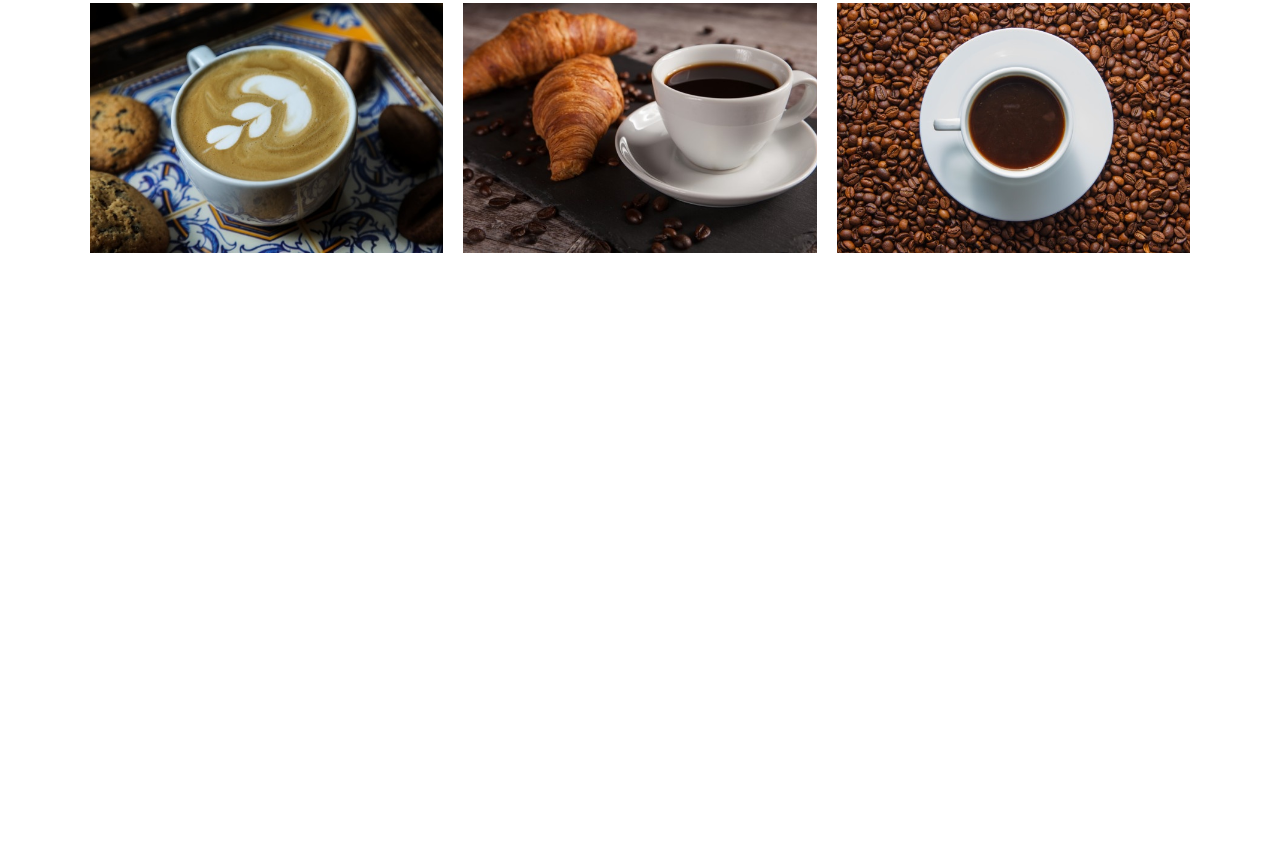
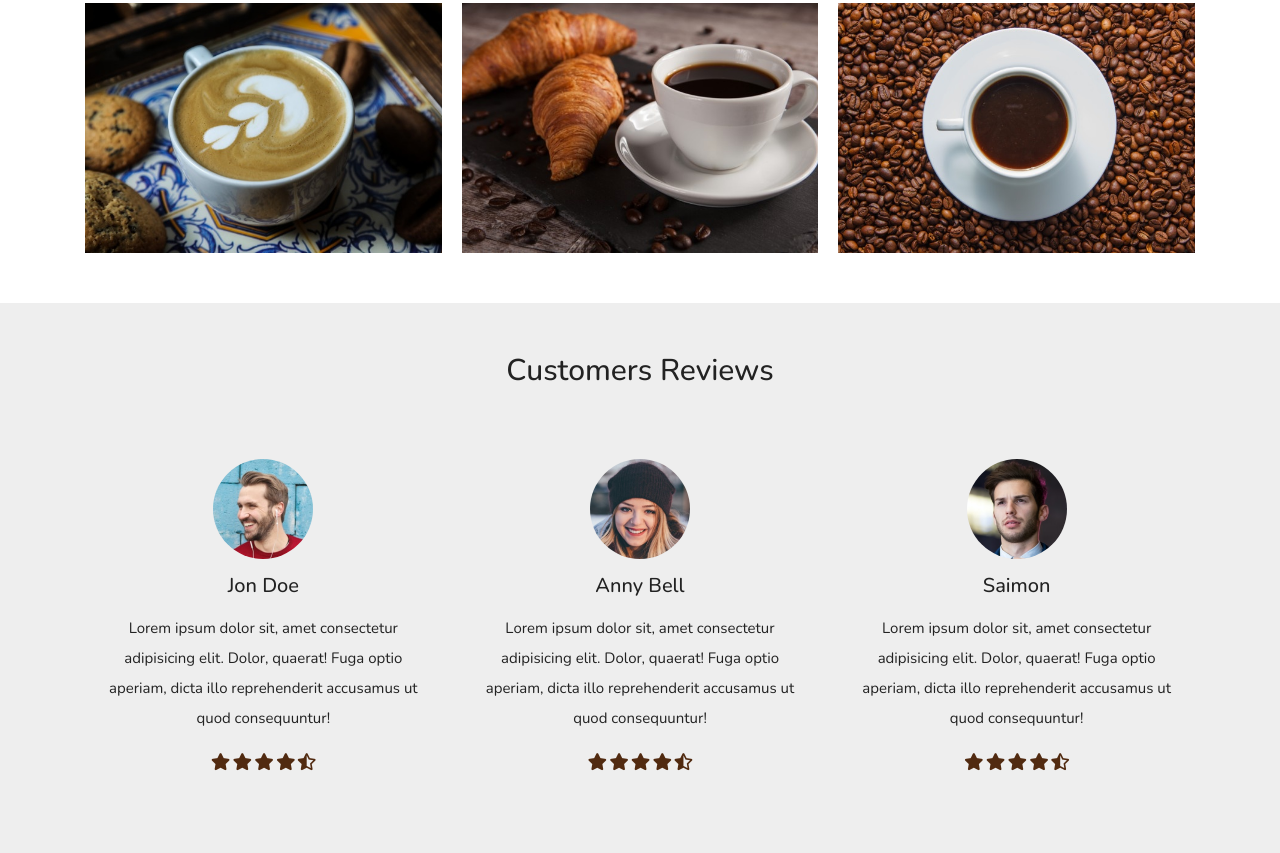
Before and after one commit to taiseen/coffee-shop-v1-bs-sass, a plain HTML site: page index.html in a window 1280 px wide. Shown: the part 2889-3742 px from the top of the page. Before the commit the page ends 3192 px from the top, so only its background shows below. Drawn offline with nearby package versions, Linux system fonts and the light colour scheme.

Commit message:
till reviews ==> OK

```diff
--- a/assets/css/_gallery.scss
+++ b/assets/css/_gallery.scss
@@ -1,7 +1,4 @@
 .gallery {
-
-    max-width: 1120px;
-    margin   : 0 auto;
 
     .box-container {
 
@@ -39,6 +36,7 @@
                 height          : 100%;
                 width           : 100%;
                 transform       : translateY(100%);
+                transition      : .5s ease;
                 padding         : 4.5rem 2rem 3rem;
                 text-align      : center;
                 background-color: $white;
--- /dev/null
+++ b/assets/css/_reviews.scss
@@ -0,0 +1,46 @@
+.reviews {
+
+    background-color: $light-bg;
+
+    .box-container {
+
+        @include grid(30rem);
+
+        .box {
+            text-align   : center;
+            padding      : 3rem 2rem;
+            border-radius: .5rem;
+
+            &:hover {
+                background-color: $white;
+                box-shadow      : $box-shadow;
+                transform       : translateY(-1.5rem);
+            }
+
+            img {
+                height       : 10rem;
+                width        : 10rem;
+                border-radius: 50%;
+                margin-bottom: 1.5rem;
+            }
+
+            h3 {
+                @include titleText(2rem);
+            }
+
+            p {
+                padding: 1rem 0;
+                @include paragraph(1.5rem);
+            }
+
+            .stars {
+                margin-top: 1rem;
+
+                i {
+                    @include fontStyle(1.7rem, $main-color);
+                }
+            }
+        }
+
+    }
+}
--- a/assets/css/style.scss
+++ b/assets/css/style.scss
@@ -96,4 +96,5 @@ section {
 @import 'about';
 @import 'menu';
 @import 'gallery';
+@import 'reviews';
 @import 'responsiveness';
--- a/index.html
+++ b/index.html
@@ -115,7 +115,10 @@
                 <div class="col-md-6 text-justify">
                     <span>why choose us</span>
                     <h3 class="title">the best coffee maker in the town</h3>
-                    <p>Lorem ipsum, dolor sit amet consectetur adipisicing elit. Cum, atque in ab ea maxime eos. Eaque, aspernatur, nulla vitae fugiat tempora obcaecati quo qui fugit repudiandae accusantium ullam vel, nemo impedit quia facilis dignissimos quaerat placeat illo optio fuga nostrum quibusdam ea. Quam amet labore eaque, eum quibusdam expedita repellat!</p>
+                    <p>Lorem ipsum, dolor sit amet consectetur adipisicing elit. Cum, atque in ab ea maxime eos. Eaque,
+                        aspernatur, nulla vitae fugiat tempora obcaecati quo qui fugit repudiandae accusantium ullam
+                        vel, nemo impedit quia facilis dignissimos quaerat placeat illo optio fuga nostrum quibusdam ea.
+                        Quam amet labore eaque, eum quibusdam expedita repellat!</p>
                     <a href="#" class="link-btn">read more</a>
                     <div class="icons-container">
                         <div class="icons">
@@ -196,7 +199,7 @@
 
         <h1 class="heading">our gallery</h1>
 
-        <div class="box-container">
+        <div class="box-container container">
 
             <div class="box">
                 <img src="./assets/img/g-img-1.jpg" alt="">
@@ -256,6 +259,58 @@
         </div>
 
     </section>
+
+
+
+    <section class="reviews" id="reviews">
+
+        <h1 class="heading">customers reviews</h1>
+
+        <div class="box-container container">
+
+            <div class="box">
+                <img src="./assets/img/pic-1.png" alt="">
+                <h3>Jon doe</h3>
+                <p>Lorem ipsum dolor sit, amet consectetur adipisicing elit. Dolor, quaerat! Fuga optio aperiam, dicta illo reprehenderit accusamus ut quod consequuntur!</p>
+                <div class="stars">
+                    <i class="fas fa-star"></i>
+                    <i class="fas fa-star"></i>
+                    <i class="fas fa-star"></i>
+                    <i class="fas fa-star"></i>
+                    <i class="fas fa-star-half-alt"></i>
+                </div>
+            </div>
+
+            <div class="box">
+                <img src="./assets/img/pic-2.png" alt="">
+                <h3>Anny Bell</h3>
+                <p>Lorem ipsum dolor sit, amet consectetur adipisicing elit. Dolor, quaerat! Fuga optio aperiam, dicta illo reprehenderit accusamus ut quod consequuntur!</p>
+                <div class="stars">
+                    <i class="fas fa-star"></i>
+                    <i class="fas fa-star"></i>
+                    <i class="fas fa-star"></i>
+                    <i class="fas fa-star"></i>
+                    <i class="fas fa-star-half-alt"></i>
+                </div>
+            </div>
+
+            <div class="box">
+                <img src="./assets/img/pic-3.png" alt="">
+                <h3>Saimon</h3>
+                <p>Lorem ipsum dolor sit, amet consectetur adipisicing elit. Dolor, quaerat! Fuga optio aperiam, dicta illo reprehenderit accusamus ut quod consequuntur!</p>
+                <div class="stars">
+                    <i class="fas fa-star"></i>
+                    <i class="fas fa-star"></i>
+                    <i class="fas fa-star"></i>
+                    <i class="fas fa-star"></i>
+                    <i class="fas fa-star-half-alt"></i>
+                </div>
+            </div>
+
+        </div>
+    </section>
+
+
 </body>
 
 </html>
```
Also changed, not shown: assets/css/style.css, 1 other file.
